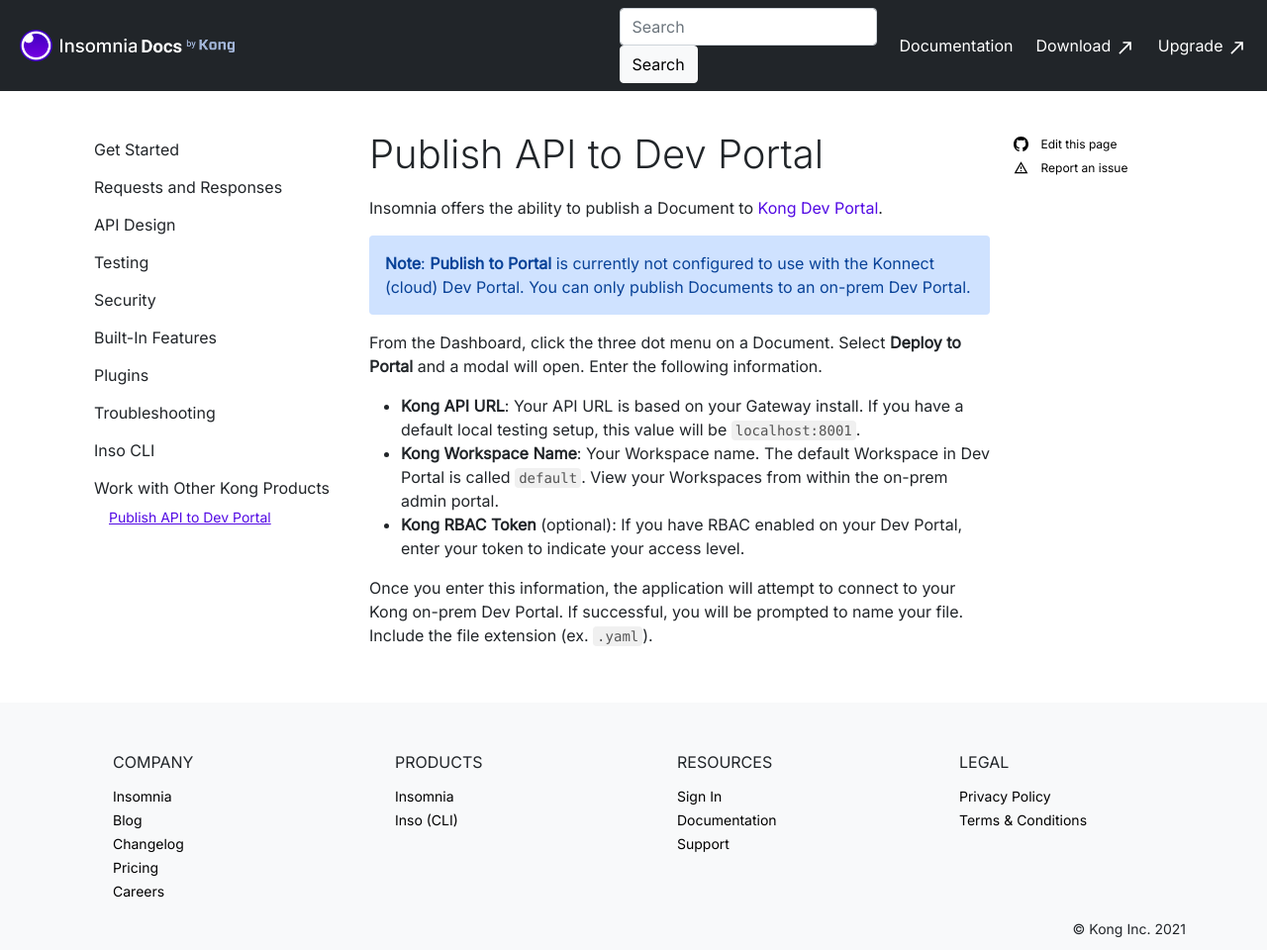
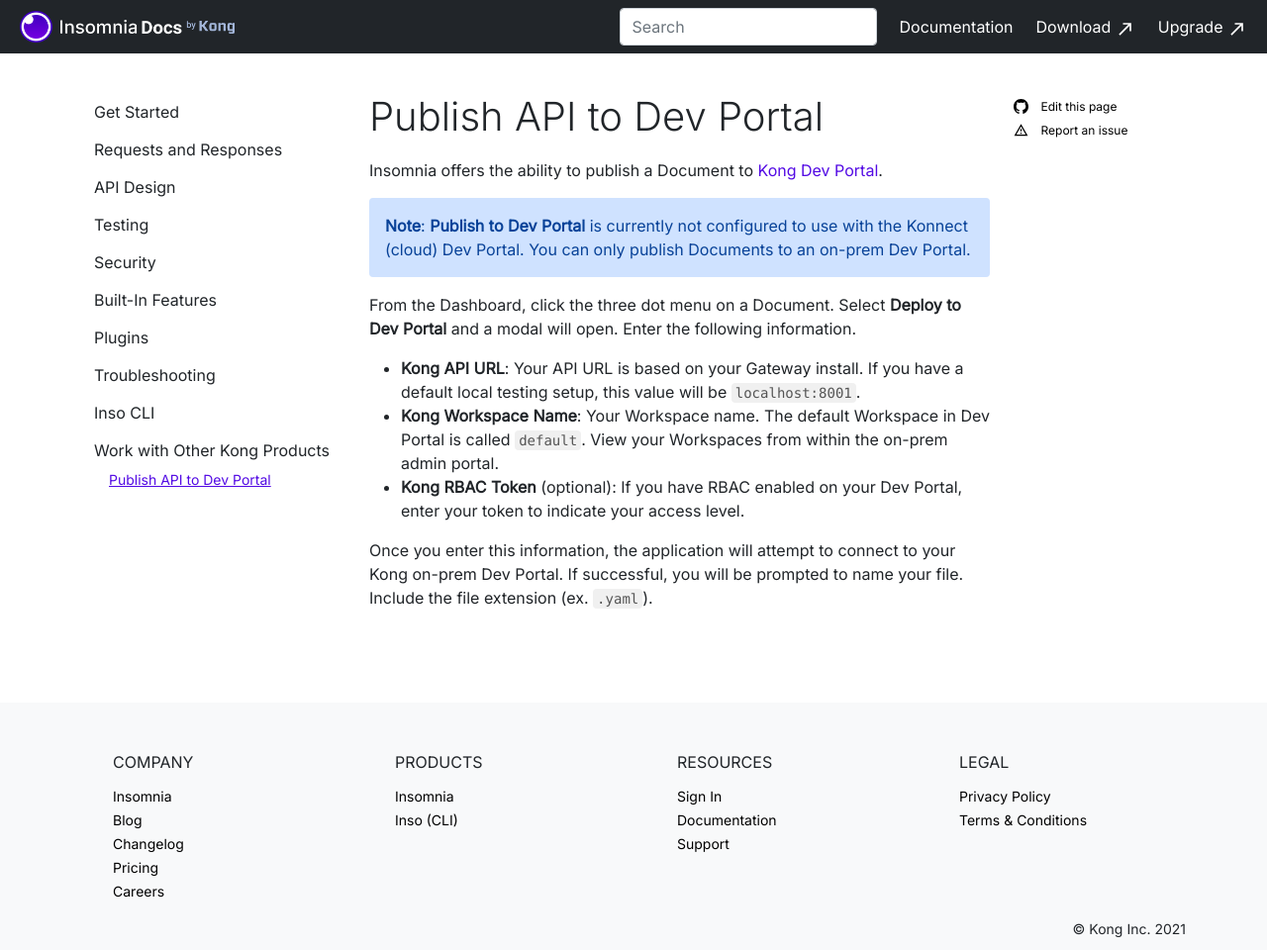
Before and after one commit to Kong/insomnia-docs, a Jekyll site: the page built from docs/insomnia/publish-to-dev-portal.md, in a window 1280 px wide and 960 px high. Shown: the whole window at 99% size. Built offline with Jekyll 4.4.1, drawn with Linux system fonts in a browser that asks for light colours; comment, search, counter and statistics services are not loaded.

Commit message:
add z-index to cols, rm search button

```diff
--- a/docs/_includes/main-nav.html
+++ b/docs/_includes/main-nav.html
@@ -8,7 +8,7 @@
     <div class="collapse navbar-collapse justify-content-end" id="navbarNav">
       <form class="form-inline">
         <input id="algolia-input" class="form-control mr-sm-2" type="search" placeholder="Search" aria-label="Search">
-        <button class="btn btn-light my-2 my-sm-0" id="main-search" type="submit">Search</button>
+        <!-- <button class="btn btn-light my-2 my-sm-0" id="main-search" type="button">Search</button> -->
       </form>
       <ul class="navbar-nav">
         <li class="nav-item">
--- a/docs/_includes/sidebar-nav.html
+++ b/docs/_includes/sidebar-nav.html
@@ -1,4 +1,4 @@
-<div class="flex-shrink-0 bg-white sticky-top">
+<div class="flex-shrink-0 bg-white sticky-top z-sidebar">
   <ul class="list-unstyled ps-0">
     <li class="mb-1">
     {% for item in site.data.main-nav.toc %}
--- a/docs/_layouts/article-detail.html
+++ b/docs/_layouts/article-detail.html
@@ -12,7 +12,7 @@
                 <h1>{{ page.title }}</h1>
                 {{ content }}
             </div>
-            <div class="col-md-3 col-lg-2 text-start">
+            <div class="col-md-3 col-lg-2 text-start z-sidebar">
                 <div class="sticky-top">
                     <div>
                         <span><img src="/assets/images/github-icon.svg" alt="" class="github-icon me-2"></span>
--- a/docs/assets/css/styles.scss
+++ b/docs/assets/css/styles.scss
@@ -336,3 +336,7 @@
     line-height: 1;
     letter-spacing: -1px;
 }
+
+.z-sidebar {
+    z-index: 0;
+}
--- a/docs/insomnia/publish-to-dev-portal.md
+++ b/docs/insomnia/publish-to-dev-portal.md
@@ -8,9 +8,9 @@
 Insomnia offers the ability to publish a Document to [Kong Dev Portal](https://docs.konghq.com/enterprise/latest/developer-portal/).
 
 {:.alert .alert-primary}
-**Note**: **Publish to Portal** is currently not configured to use with the Konnect (cloud) Dev Portal. You can only publish Documents to an on-prem Dev Portal.
+**Note**: **Publish to Dev Portal** is currently not configured to use with the Konnect (cloud) Dev Portal. You can only publish Documents to an on-prem Dev Portal.
 
-From the Dashboard, click the three dot menu on a Document. Select **Deploy to Portal** and a modal will open. Enter the following information.
+From the Dashboard, click the three dot menu on a Document. Select **Deploy to Dev Portal** and a modal will open. Enter the following information.
 
 * **Kong API URL**: Your API URL is based on your Gateway install. If you have a default local testing setup, this value will be `localhost:8001`.
 * **Kong Workspace Name**: Your Workspace name. The default Workspace in Dev Portal is called `default`. View your Workspaces from within the on-prem admin portal.
```
